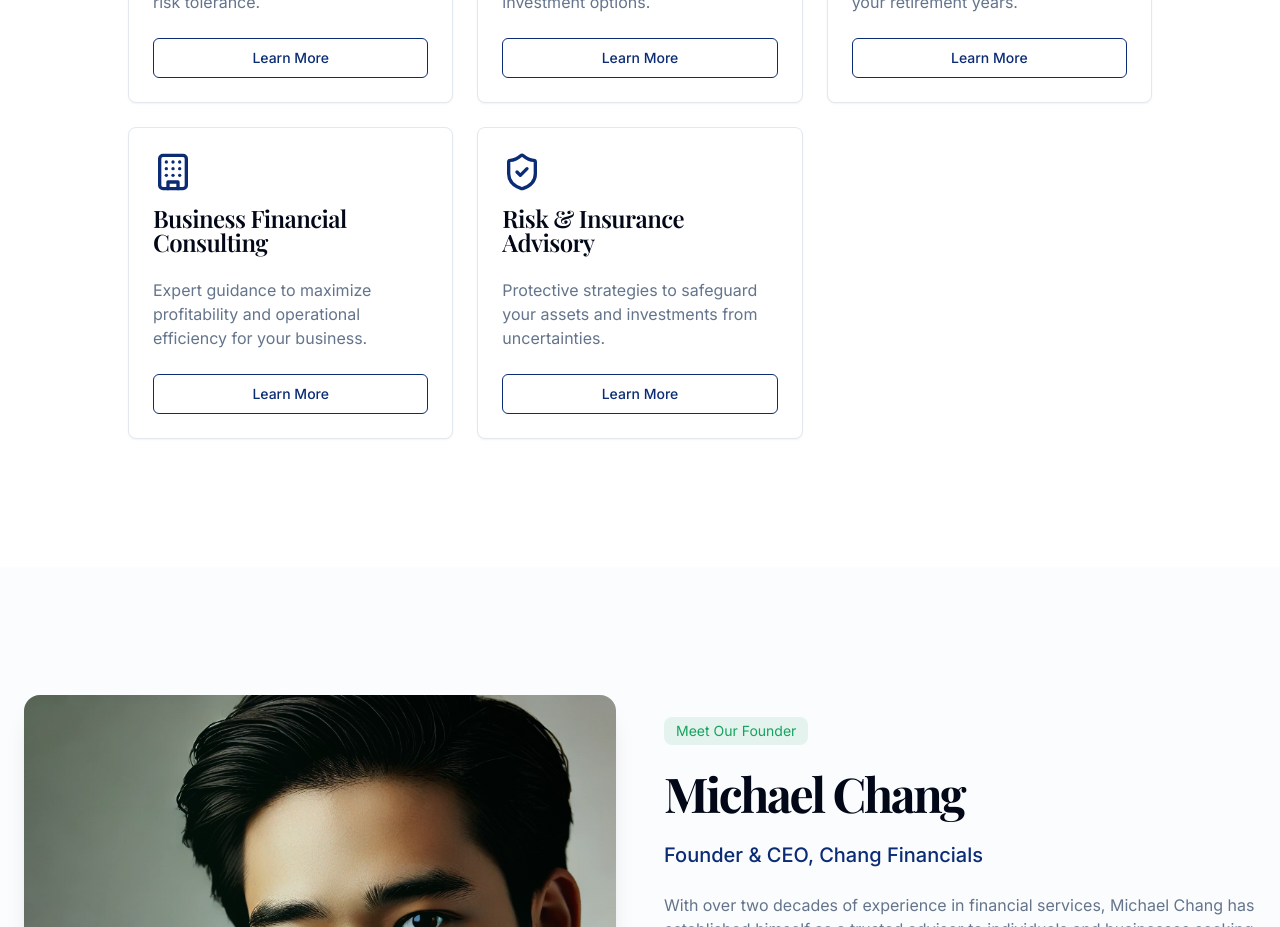
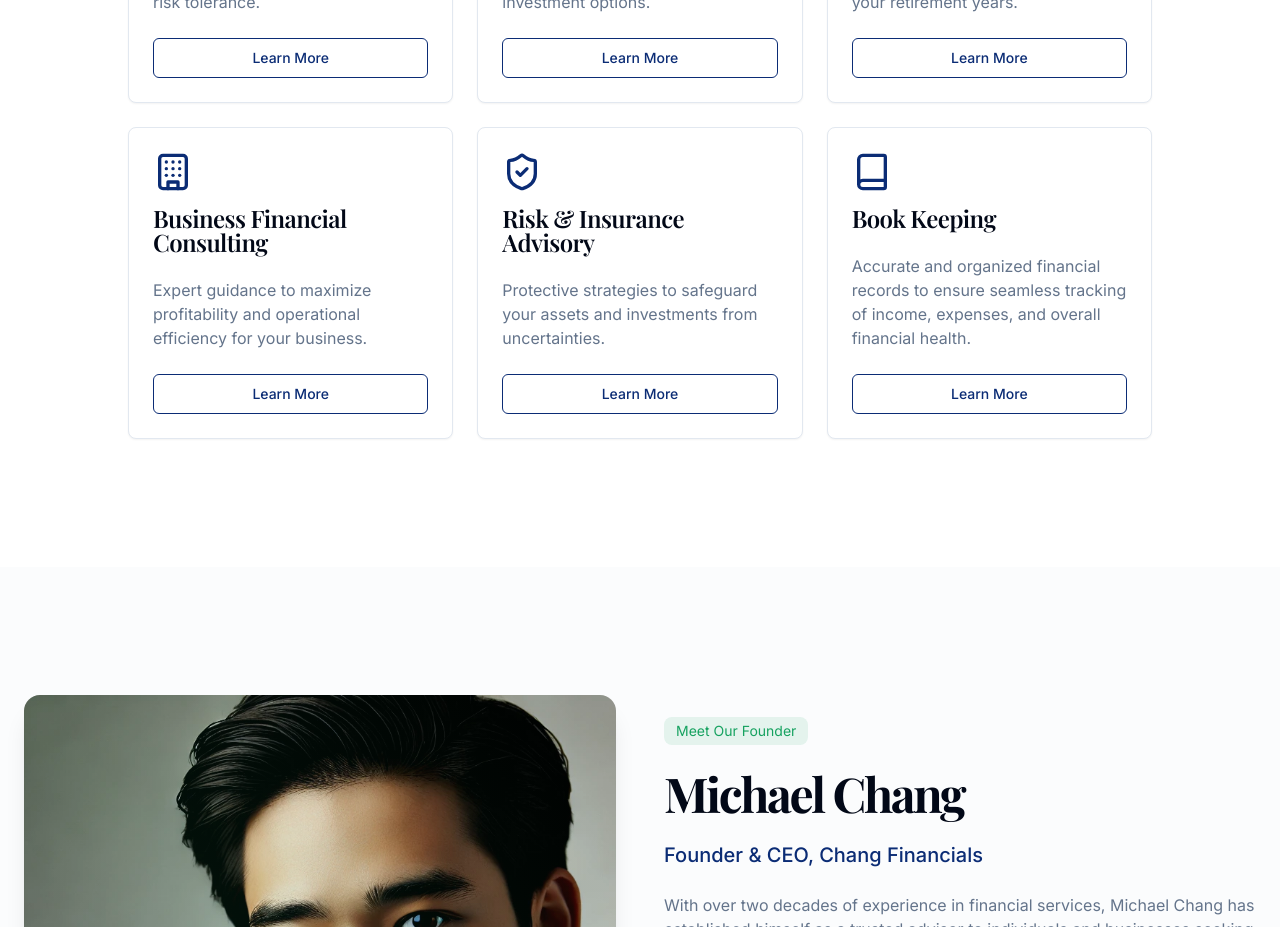
Before and after one commit to yskooo/changfinancials, a Next.js app: page / in a window 1280 px wide. Shown: the part 1880-2807 px from the top of the page. Built offline with nearby package versions, Linux system fonts and the light colour scheme.

Commit message:
Update services.tsx

```diff
--- a/app/components/services.tsx
+++ b/app/components/services.tsx
@@ -1,4 +1,4 @@
-import { TrendingUp, PiggyBank, BarChart4, Building, ShieldCheck } from "lucide-react"
+import { TrendingUp, PiggyBank, BarChart4, Building, ShieldCheck, BookIcon } from "lucide-react"
 import { Button } from "@/components/ui/button"
 import { Card, CardContent, CardFooter, CardHeader, CardTitle } from "@/components/ui/card"
 import Link from "next/link"
@@ -30,6 +30,11 @@ export function Services() {
       title: "Risk & Insurance Advisory",
       description: "Protective strategies to safeguard your assets and investments from uncertainties.",
       icon: <ShieldCheck className="h-10 w-10 text-primary" />,
+    },
+    {
+      title: "Book Keeping",
+      description: "Accurate and organized financial records to ensure seamless tracking of income, expenses, and overall financial health.",
+      icon: <BookIcon className="h-10 w-10 text-primary" />,
     },
   ]
 
```
